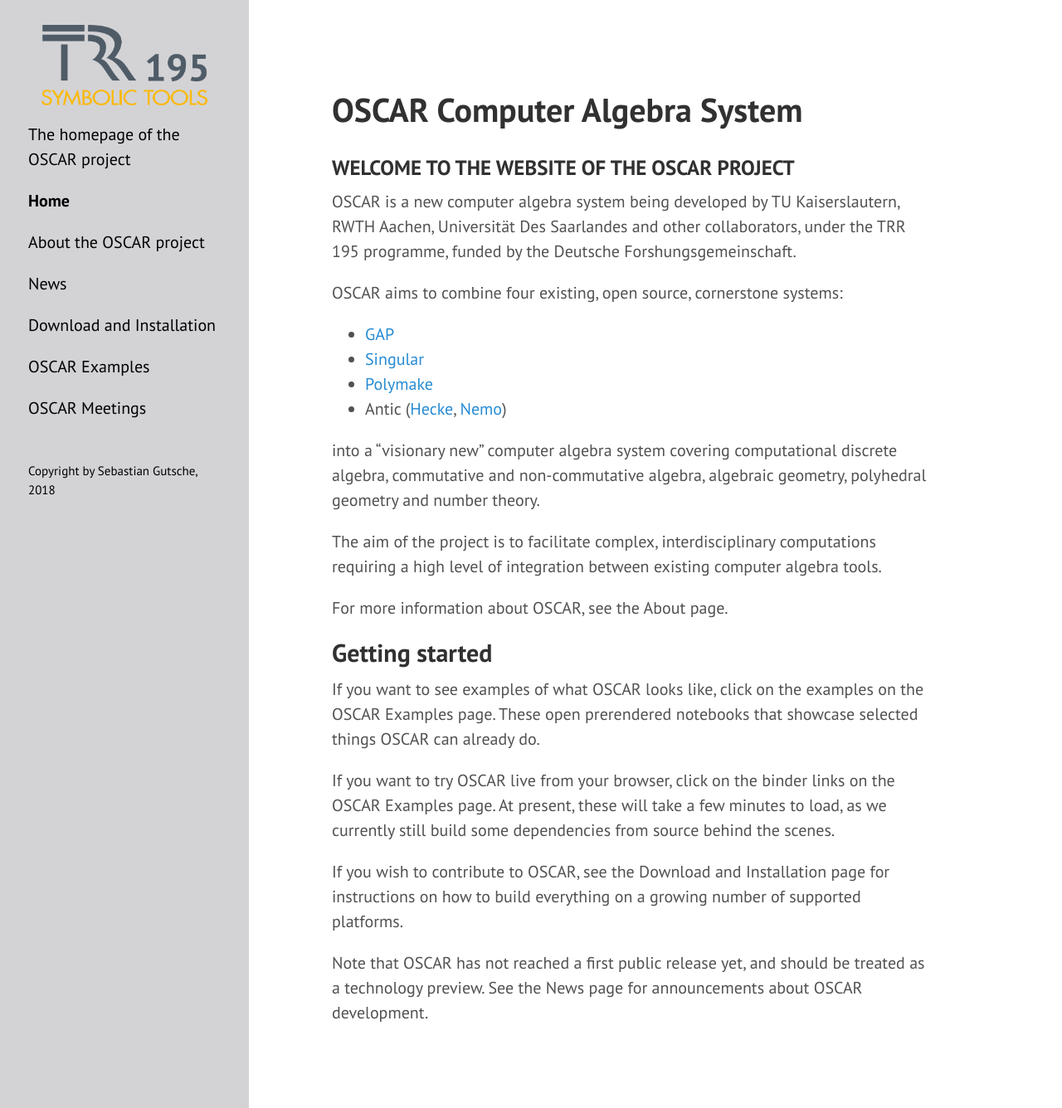
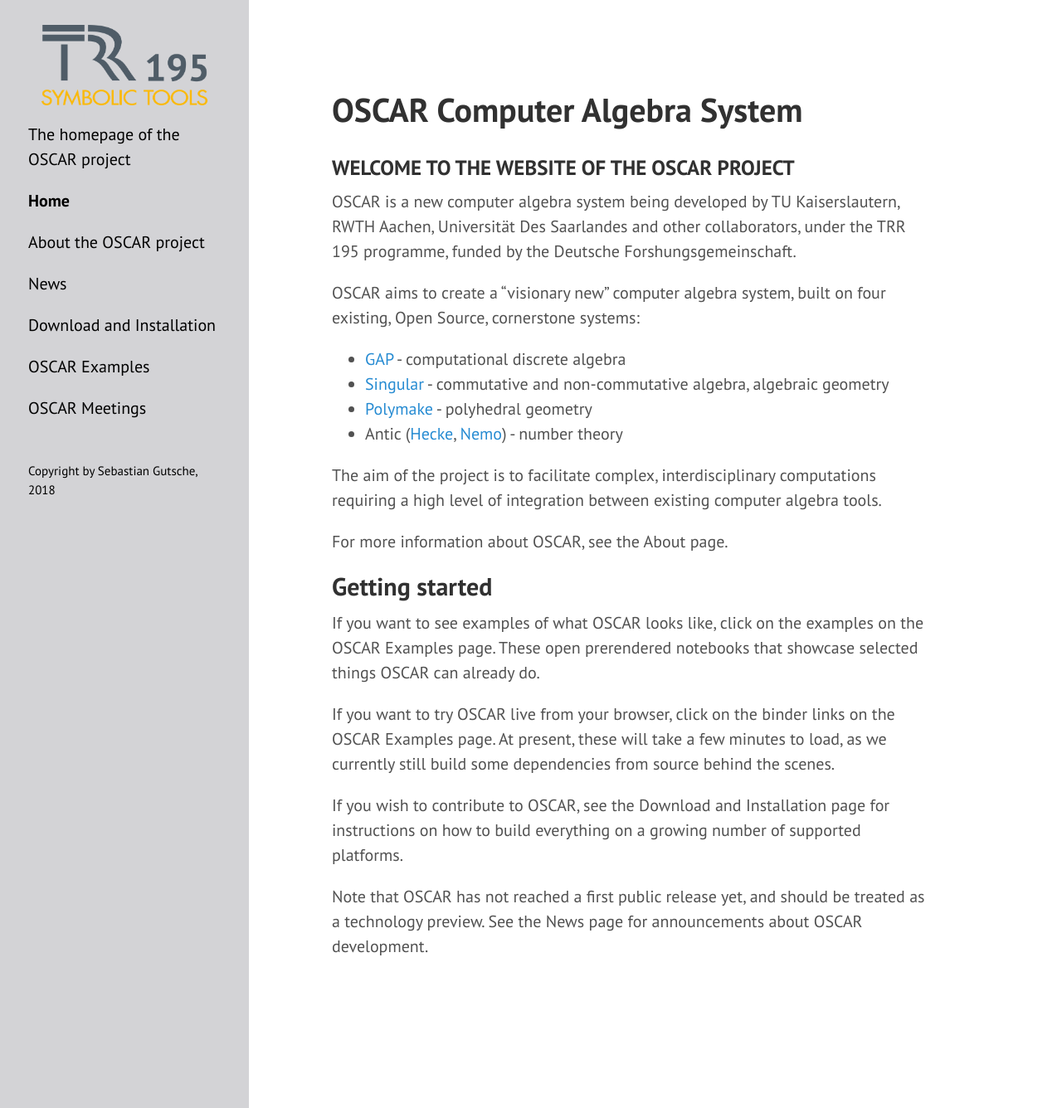
Before and after one commit to oscar-system/oscar-website, a Jekyll site: the page built from index.md, in a window 1280 px wide and 1336 px high. Shown: the whole window at 83% size. Built offline with Jekyll 4.4.1, drawn with Linux system fonts in a browser that asks for light colours.

Commit message:
Try to save more space. Some typos corrected.

```diff
--- a/index.md
+++ b/index.md
@@ -11,16 +11,13 @@
 RWTH Aachen, Universität Des Saarlandes and other collaborators, under
 the TRR 195 programme, funded by the Deutsche Forshungsgemeinschaft.
 
-OSCAR aims to combine four existing, open source, cornerstone systems:
+OSCAR aims to create a "visionary new" computer algebra system, built on four existing,
+Open Source, cornerstone systems:
 
-  * [GAP](https://www.gap-system.org/)
-  * [Singular](https://www.singular.uni-kl.de/)
-  * [Polymake](https://polymake.org/doku.php)
-  * Antic ([Hecke](https://github.com/thofma/Hecke.jl/), [Nemo](http://nemocas.org))
-
-into a "visionary new" computer algebra system covering computational discrete algebra,
-commutative and non-commutative algebra, algebraic geometry, polyhedral geometry and
-number theory.
+  * [GAP](https://www.gap-system.org/) - computational discrete algebra
+  * [Singular](https://www.singular.uni-kl.de/) - commutative and non-commutative algebra, algebraic geometry
+  * [Polymake](https://polymake.org/doku.php) - polyhedral geometry
+  * Antic ([Hecke](https://github.com/thofma/Hecke.jl/), [Nemo](http://nemocas.org)) - number theory
 
 The aim of the project is to facilitate complex, interdisciplinary computations
 requiring a high level of integration between existing computer algebra tools.
```
